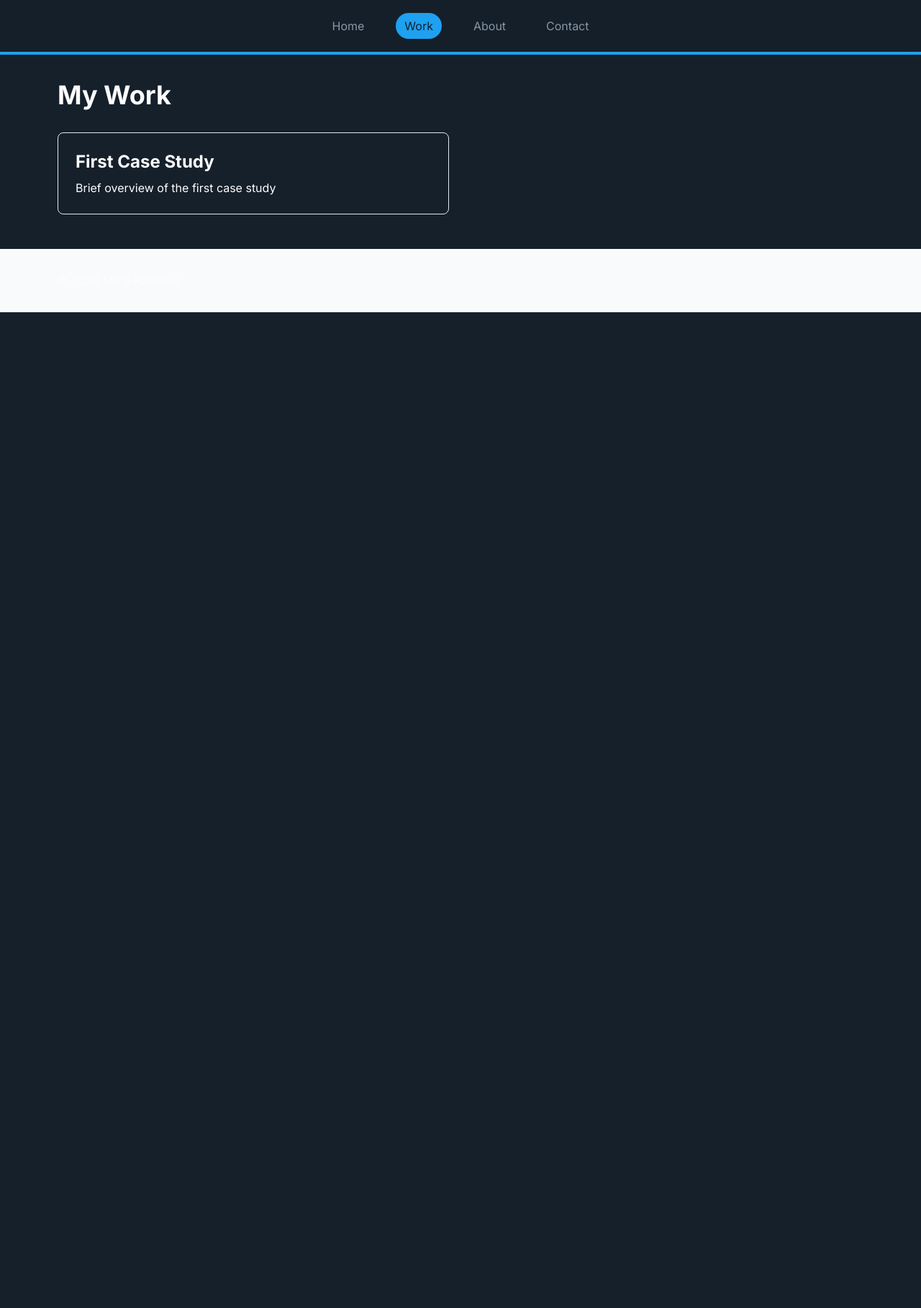
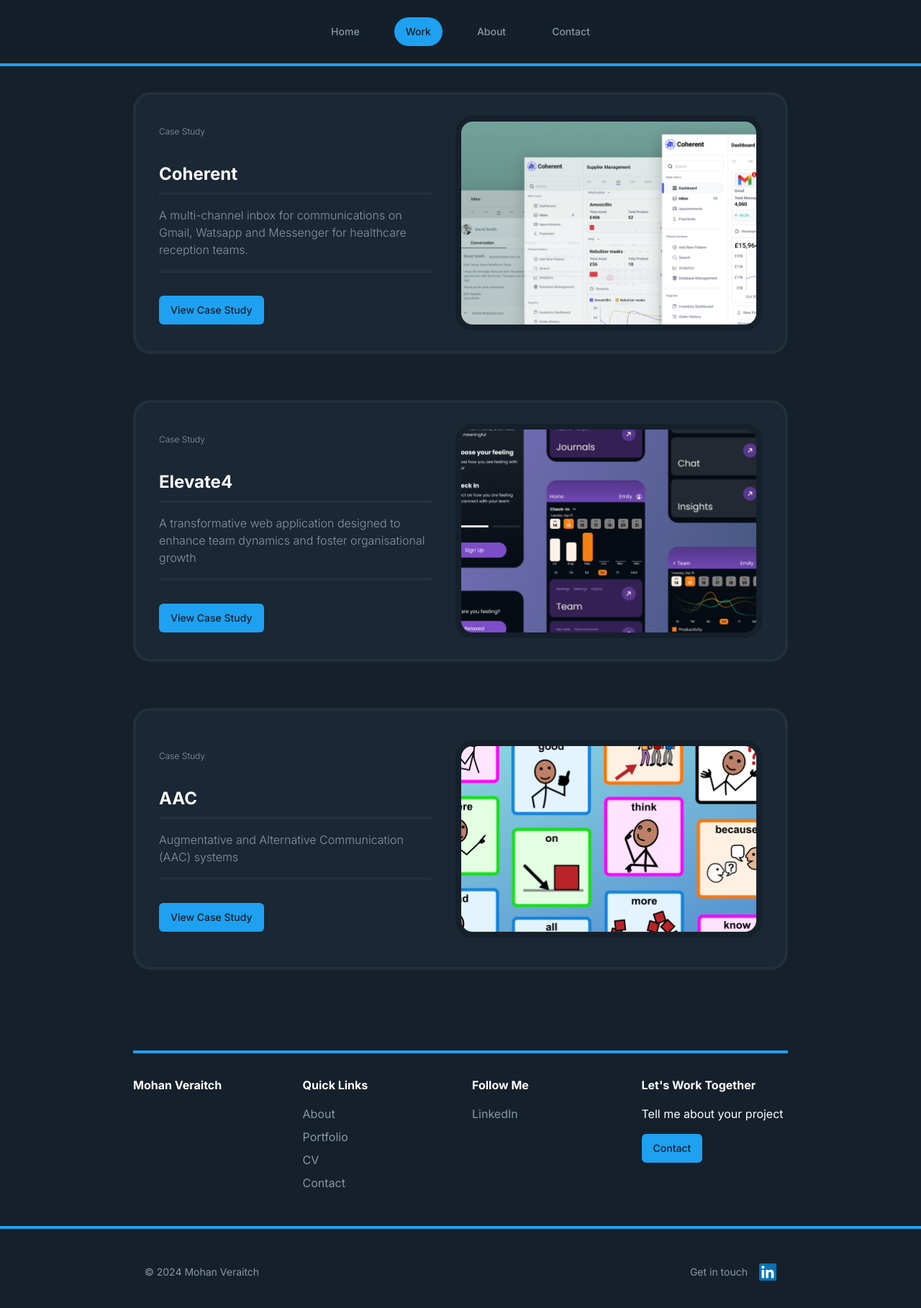
Before and after one commit to mohan-dev-ji/mv-portfolio-2024, a Next.js app: page /work in a window 1280 px wide. Shown: the top 1818 px of the page at 72% size. Before the commit the page ends 800 px from the top, so only its background shows below. Built offline with nearby package versions, Linux system fonts and the light colour scheme.

Commit message:
footer work and about pages

```diff
--- a/src/app/(pages)/about/page.tsx
+++ b/src/app/(pages)/about/page.tsx
@@ -1,8 +1,13 @@
+"use client"
+
+import About from '@/app/components/sections/About'
+import Values from '@/app/components/sections/Values'
+
 export default function AboutPage() {
-    return (
-      <div className="max-w-6xl mx-auto px-4 py-12">
-        <h1 className="text-4xl font-bold mb-8">About Me</h1>
-        <p>Coming soon...</p>
+  return (
+    <div className="mx-5 mt-16">
+      <About />
+      <Values />
       </div>
-    )
-  }
+  )
+}
--- a/src/app/(pages)/work/page.tsx
+++ b/src/app/(pages)/work/page.tsx
@@ -1,22 +1,11 @@
-import { caseStudies } from '@/app/data/caseStudies'
-import Link from 'next/link'
+"use client"
+
+import Work from '@/app/components/sections/Work'
 
 export default function WorkPage() {
   return (
-    <div className="max-w-6xl mx-auto px-4 py-12">
-      <h1 className="text-4xl font-bold mb-8">My Work</h1>
-      <div className="grid gap-8 md:grid-cols-2">
-        {caseStudies.map((study) => (
-          <Link
-          key={study.slug}
-          href={`/work/${study.slug}`}
-          className="block p-6 border rounded-lg hover:shadow-lg transition-shadow"
-          >
-            <h2 className="text-2xl font-bold mb-2">{study.title}</h2>
-            <p>{study.shortDescription}</p>
-          </Link>
-        ))}
+    <div className="mx-5 mt-16">
+      <Work />
       </div>
-    </div>
   )
 }
--- a/src/app/components/layout/Footer.tsx
+++ b/src/app/components/layout/Footer.tsx
@@ -1,9 +1,61 @@
+import Link from 'next/link';
+import Image from 'next/image';
+import { Button } from '@/components/ui/button';
+
 export default function Footer() {
-    return (
-      <footer className="w-full bg-gray-50 py-8">
-        <div className="max-w-6xl mx-auto px-4">
-          <p>© 2024 Mo&apos;s Portfolio</p>
+  const currentYear = new Date().getFullYear();
+
+  return (
+
+
+
+    <footer className="w-full bg-background">
+      <div className="w-full bg-background py-12">
+      <div className="max-w-[910px] mx-auto">
+        <div className="w-full h-1 bg-accent mb-8"></div>
+        <div className="grid grid-cols-4 gap-8">
+          <div>
+            <p className="text-p-bold">Mohan Veraitch</p>
+          </div>
+          <div>
+            <h3 className="font-bold mb-4">Quick Links</h3>
+            <ul className="space-y-2">
+              <li><Link href="/about" className="text-secondary hover:text-primary">About</Link></li>
+              <li><Link href="/work" className="text-secondary hover:text-primary">Portfolio</Link></li>
+              <li><Link href="/cv" className="text-secondary hover:text-primary">CV</Link></li>
+              <li><Link href="/contact" className="text-secondary hover:text-primary">Contact</Link></li>
+            </ul>
+          </div>
+          <div>
+            <h3 className="font-bold mb-4">Follow Me</h3>
+            <Link href="https://www.linkedin.com/in/mohan-veraitch-a229a990/" className="text-secondary hover:text-primary">LinkedIn</Link>
+          </div>
+          <div>
+            <h3 className="font-bold mb-4">Let's Work Together</h3>
+            <p className="mb-4">Tell me about your project</p>
+            <Button asChild variant="default">
+              <Link href="/contact">Contact</Link>
+            </Button>
+          </div>
         </div>
-      </footer>
-    )
-  }
+      </div>
+    </div>
+
+    <div className="w-full border-t-4 border-accent">
+      <div className="max-w-[910px] mx-auto px-4 flex justify-between items-center p-12">
+        <p className="text-secondary text-sm">
+          © {currentYear} Mohan Veraitch
+        </p>
+        <div className="flex items-center space-x-4">
+          <Link href="/contact" className="text-secondary hover:text-primary text-sm">
+            Get in touch
+          </Link>
+          <a href="https://www.linkedin.com/in/mohan-veraitch-a229a990/" target="_blank" rel="noopener noreferrer">
+            <Image src="/images/linkedin-logo.png" alt="LinkedIn" width={24} height={24} />
+          </a>
+        </div>
+      </div>
+      </div>
+    </footer>
+  )
+}
--- a/src/app/components/layout/Navbar.tsx
+++ b/src/app/components/layout/Navbar.tsx
@@ -3,6 +3,7 @@
 import Link from "next/link"
 import { usePathname } from "next/navigation"
 import { navItems } from "@/app/data/navItems"
+import { Button } from "@/components/ui/button"
 
 export default function Navbar() {
 
@@ -20,6 +21,11 @@ export default function Navbar() {
 
             return (
                 <li key={item.path}>
+                    <Button
+                    asChild
+                    variant="ghost"
+                    className={`rounded-full ${isActive ? 'bg-accent text-background' : ''}`}
+                    >
                     <Link
                     href={item.path}
                     className={`
@@ -31,13 +37,8 @@ export default function Navbar() {
                     `}
                     >
                         {item.label}
-                        {/* {isActive && (
-                            <span
-                            className="absolute bottom-0 left-0 w-full h-0.5 bg-black"
-                            arian-hidden="true"
-                            />
-                        )} */}
                     </Link>
+                    </Button>
                 </li>
             )
             })}
--- a/src/app/components/sections/About.tsx
+++ b/src/app/components/sections/About.tsx
@@ -1,12 +1,11 @@
 // Example usage in a page or another component
-import SectionTitle from "../ui/SectionTitle";
 import TitleTextImageElement from "../ui/TitleTextImageElement";
 import { abouts } from "@/app/data/aboutData";
 
 const AboutPage = () => {
   return (
     <div>
-      <SectionTitle title="About" />
+
 
       {abouts.map((about, index) => (
         <div key={index} className="mb-16">
--- a/src/app/components/sections/Work.tsx
+++ b/src/app/components/sections/Work.tsx
@@ -6,7 +6,7 @@ import { projects } from "@/app/data/projectData";
 const WorkPage = () => {
   return (
     <div>
-      <SectionTitle title="Work" />
+
 
       {projects.map((project, index) => (
         <div key={index} className="mb-16">
--- a/src/app/page.tsx
+++ b/src/app/page.tsx
@@ -3,6 +3,7 @@ import Hero from './components/sections/Hero'
 import Work from './components/sections/Work'
 import Values from './components/sections/Values'
 import About from './components/sections/About'
+import SectionTitle from './components/ui/SectionTitle'
 
 export const metadata: Metadata = {
   title: 'Mo | Home',
@@ -14,12 +15,14 @@ export default function Home() {
     <div className="sm:w-full w-full mx-auto">
       <Hero />
       <div className="mx-5 mt-16">
+      <SectionTitle title="Work" />
       <Work />
       </div>
       <div className="mx-5">
       <Values />
       </div>
       <div className="mx-5">
+      <SectionTitle title="About" />
       <About />
       </div>
 
```
Also changed, not shown: public/images/linkedin-logo.png (added).
